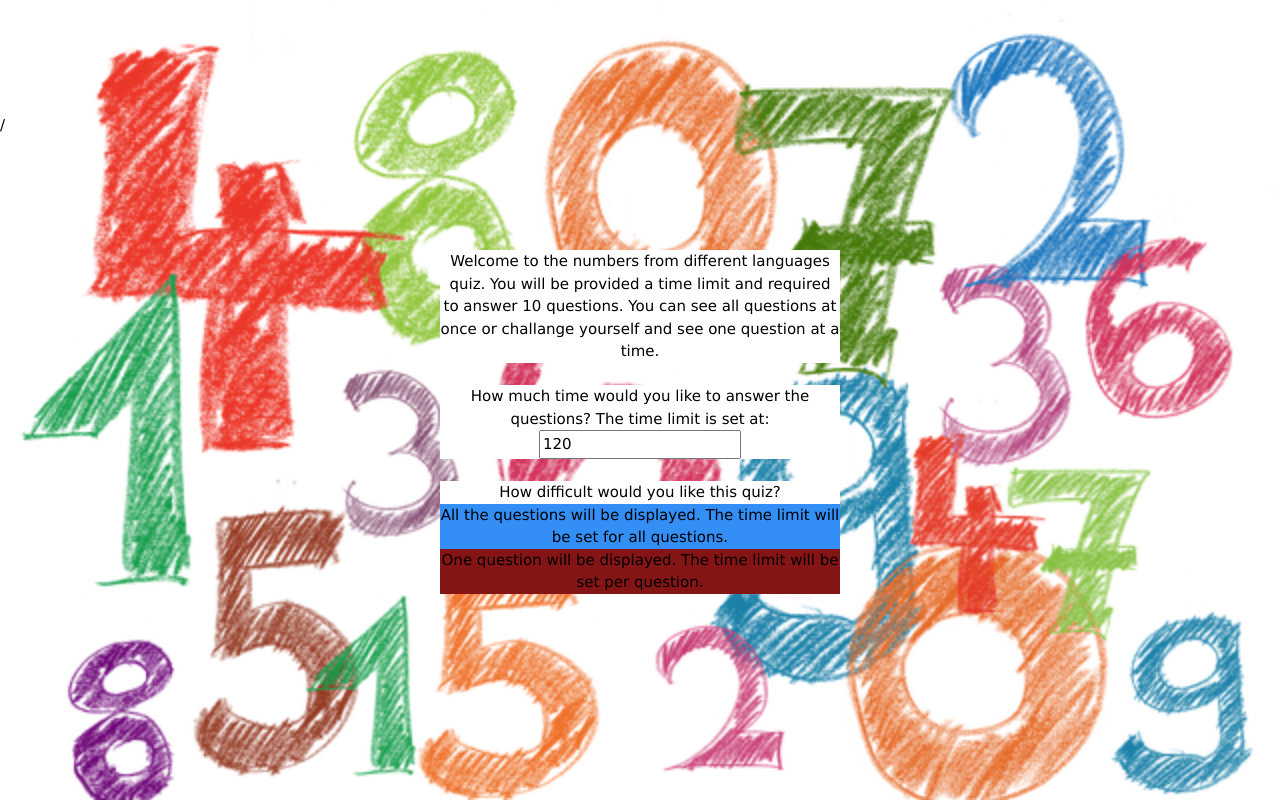
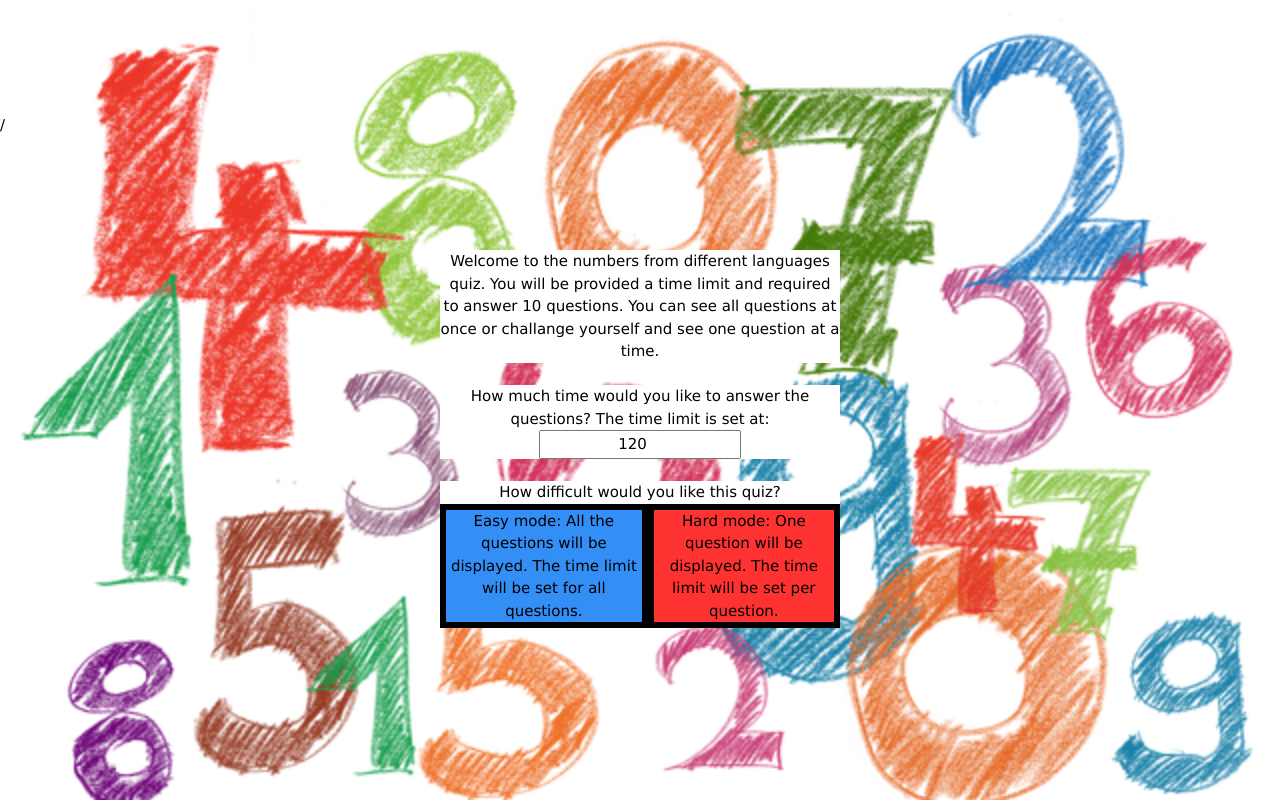
Before and after one commit to tylercasperson/TriviaGame, a plain HTML site: page index.html in a window 1280 px wide. Drawn offline with nearby package versions, Linux system fonts and the light colour scheme.

Commit message:
styled index.html buttons

```diff
--- a/assets/css/style.css
+++ b/assets/css/style.css
@@ -28,11 +28,22 @@ a{
 .introduction, .timelimit{
     background-color: white;
 }
+.timeLimit{
+    text-align: center;
+}
+.difficultyBtn{
+    display: flex;
+}
+.buttonSpacer{
+    width: 20px;
+}
 .easyMode{
     background-color: rgb(51, 142, 245);
+    border: 5pt solid black;
 }
 .hardMode{
-    background-color: rgb(133, 20, 20);
+    background-color: rgb(255, 50, 50);
+    border: 5pt solid black;
 }
 .choice{
     display: flexgrid;
--- a/index.html
+++ b/index.html
@@ -19,12 +19,14 @@
         <br>
 
         <div class="timelimit">How much time would you like to answer the questions? The time limit is set at:
-            <input type="number" value="120">
+            <input class="timeLimit" type="number" value="120">
         </div>
         <br>
         <div class="introduction">How difficult would you like this quiz?</div>
-        <div class="easyMode"><a href="./allQuestions.html">All the questions will be displayed. The time limit will be set for all questions.</a></div>
-        <div class="hardMode"><a href="./singleQuestions.html">One question will be displayed. The time limit will be set per question.</a></div>
+        <div class="difficultyBtn">
+            <a href="./allQuestions.html"><div class="buttonSpacer"></div><div class="easyMode">Easy mode: All the questions will be displayed. The time limit will be set for all questions.</div></a>
+            <a href="./singleQuestions.html"><div class="buttonSpacer"></div><div class="hardMode">Hard mode: One question will be displayed. The time limit will be set per question.</div></a>
+        </div>
     </div>
 
     </div>
```
